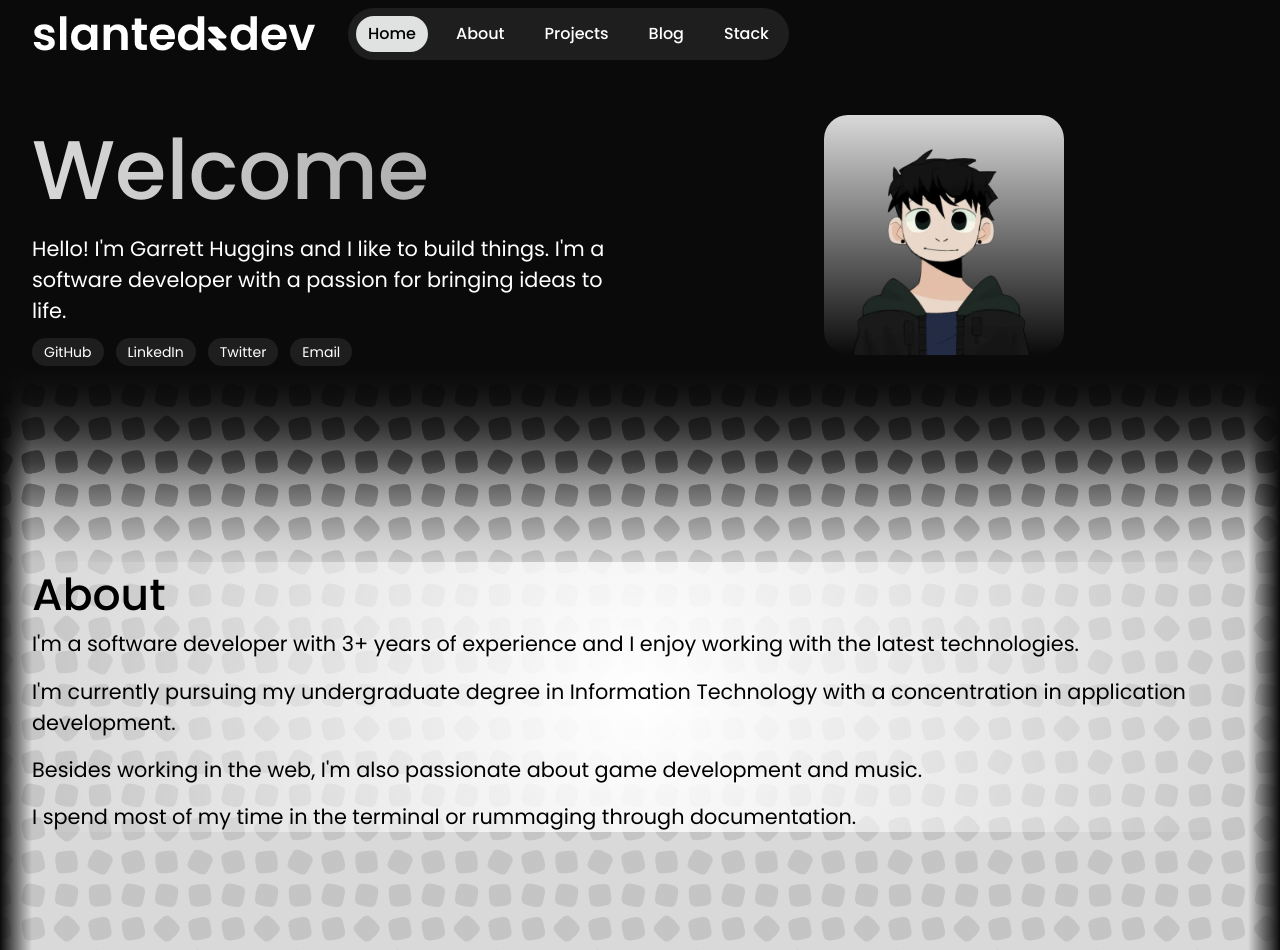
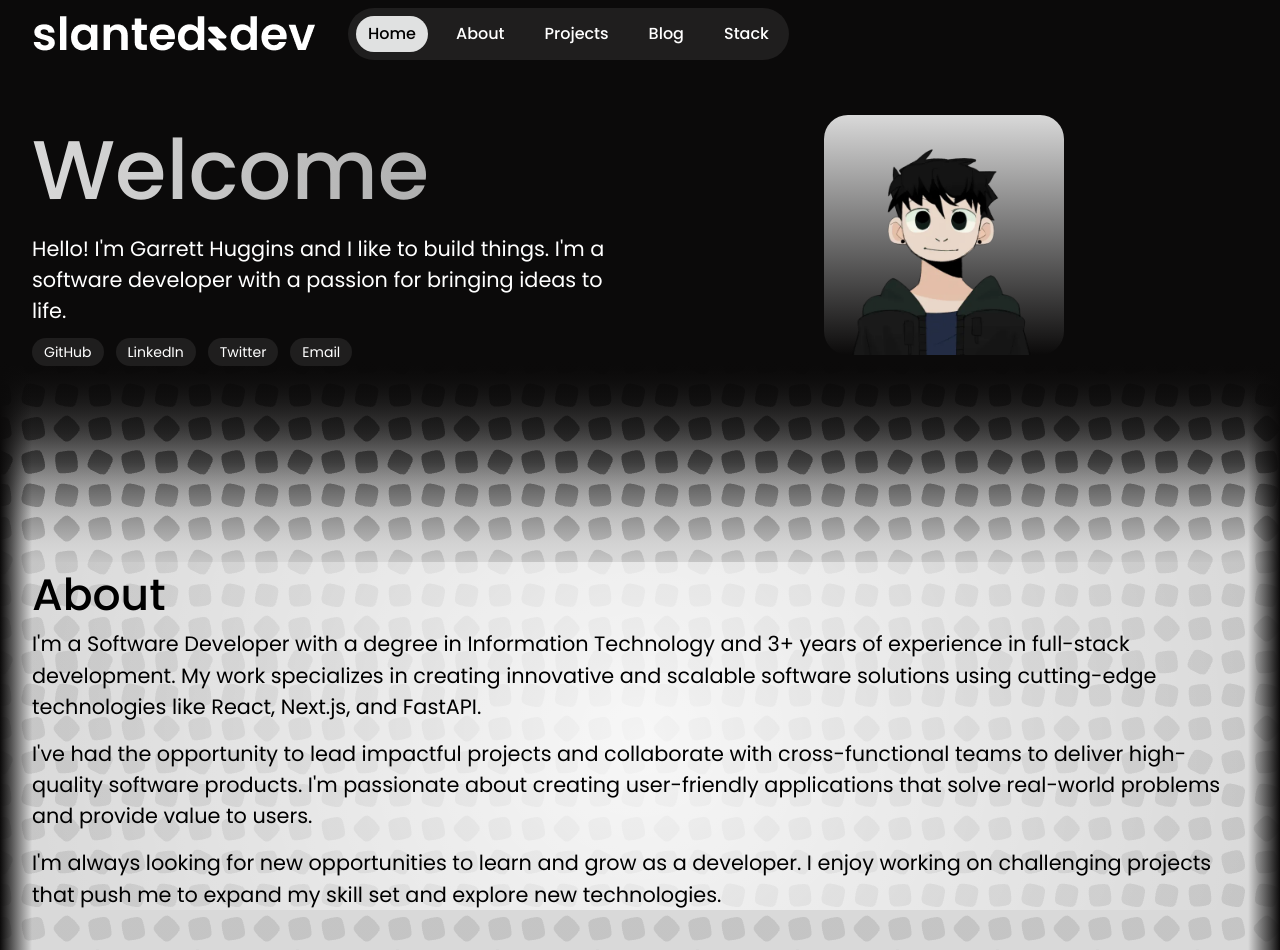
Before and after one commit to garrett-huggins/Portfolio, a React (Vite) app: page / in a window 1280 px wide. Shown: the top 950 px of the page. Built offline with nearby package versions, Linux system fonts and the light colour scheme.

Commit message:
update about

```diff
--- a/src/components/sections/About.tsx
+++ b/src/components/sections/About.tsx
@@ -10,28 +10,30 @@ const About = () => {
       id="about"
     >
       <div
+        className="rounded-xl"
         style={{
           background:
-            "radial-gradient(circle at 50% 50%,rgba(255, 255, 255, 1), rgba(255, 255, 255, 0))",
+            "radial-gradient(circle at 50% 50%,rgba(255, 255, 255, 0.8), rgba(255, 255, 255, 0))",
         }}
       >
         <h2 className="text-heading-3 font-medium">About</h2>
         <ul className="space-y-4 text-body-1">
           <li>
-            I'm a software developer with 3+ years of experience and I enjoy
-            working with the latest technologies.
+            I'm a Software Developer with a degree in Information Technology and
+            3+ years of experience in full-stack development. My work
+            specializes in creating innovative and scalable software solutions
+            using cutting-edge technologies like React, Next.js, and FastAPI.
           </li>
           <li>
-            I'm currently pursuing my undergraduate degree in Information
-            Technology with a concentration in application development.
+            I've had the opportunity to lead impactful projects and collaborate
+            with cross-functional teams to deliver high-quality software
+            products. I'm passionate about creating user-friendly applications
+            that solve real-world problems and provide value to users.
           </li>
           <li>
-            Besides working in the web, I'm also passionate about game
-            development and music.
-          </li>
-          <li>
-            I spend most of my time in the terminal or rummaging through
-            documentation.
+            I'm always looking for new opportunities to learn and grow as a
+            developer. I enjoy working on challenging projects that push me to
+            expand my skill set and explore new technologies.
           </li>
         </ul>
       </div>
```
